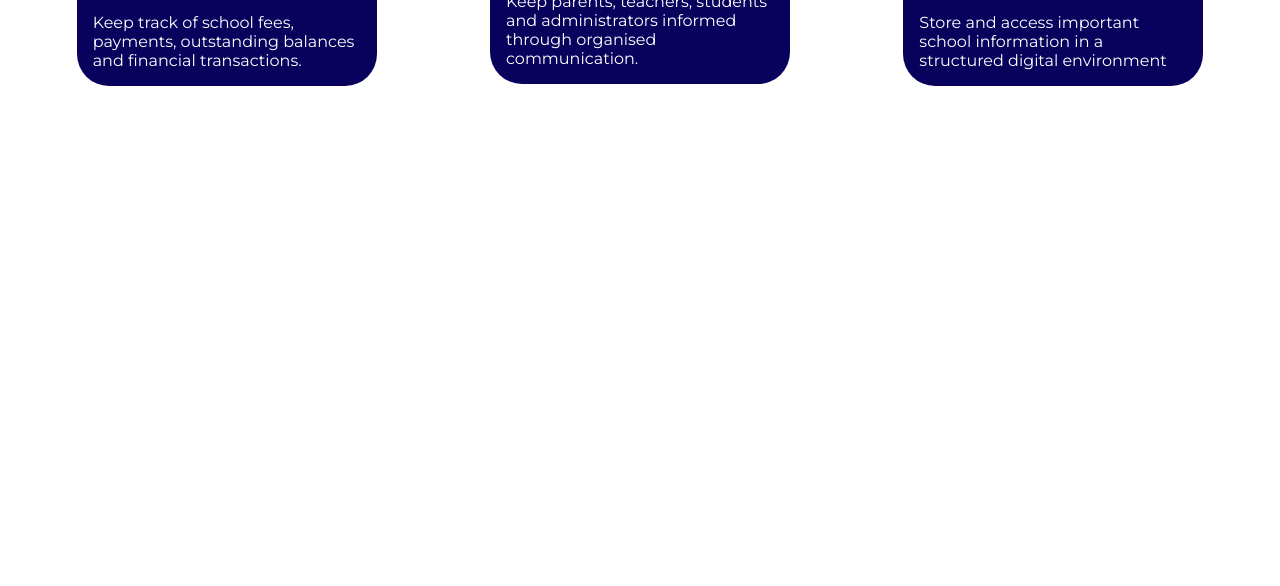
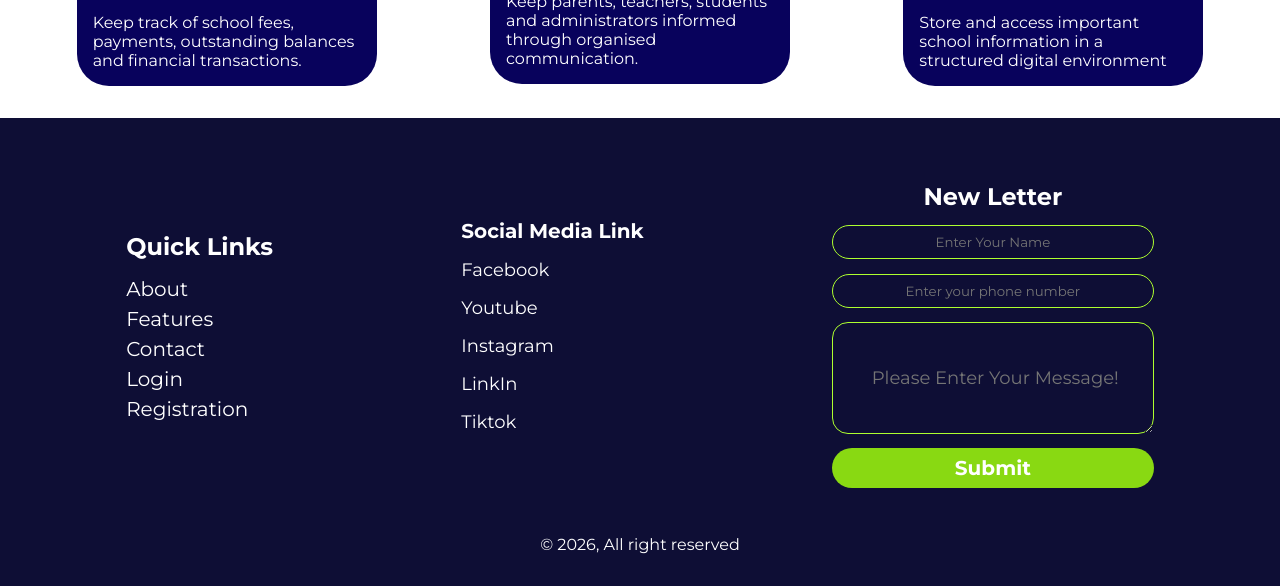
Before and after one commit to wiahd0000/Edu-School, a plain HTML site: page index.html in a window 1280 px wide. Shown: the part 1388-1974 px from the top of the page. Before the commit the page ends 1506 px from the top, so only its background shows below. Drawn offline with Linux system fonts and the light colour scheme; a web font is replaced by a local one.

Commit message:
footer commit first time

```diff
--- a/index.html
+++ b/index.html
@@ -130,8 +130,47 @@ save time and improve operational efficiency.</p>
 
   <!-- footer section -->
 
-  <footer>
+  <footer class="foot-section">
+   <div class="footer-container">
+     <section class="quickLinks">
+      <h3>Quick Links</h3>
+       <nav>
+      <a href="#about">About</a>
+      <a href="#features">Features</a>
+      <a href="#contact">Contact</a>
+      <a href="#login">Login</a>
+      <a href="#login">Registration</a>
+    </nav>
+    </section>
 
+    <!-- soclia media link -->
+
+    <section class="socialMediaLinks">
+<h3>Social Media Link</h3>
+       <div>
+      <a href="#">Facebook</a>
+      <a href="#">Youtube</a>
+      <a href="#">Instagram</a>
+      <a href="#">LinkIn</a>
+      <a href="#">Tiktok</a>
+       </div>
+    </section>
+
+
+
+<form id="formContact">
+    <section class="newLetter">
+      <h4>New Letter</h4>
+      <input type="text" placeholder="Enter Your Name" id="name">
+      <input type="tel" placeholder="Enter your phone number" id="number">
+      <textarea cols="30" rows="5" placeholder=" Please Enter Your Message!" id="textarea"></textarea>
+      <button type="submit">Submit</button>
+      <p id="message"></p>
+    </section>
+</form>
+
+   </div>
+<p class="right">&copy; 2026, All right reserved</p>
   </footer>
 
   <script src="main.js"></script>
--- a/main.js
+++ b/main.js
@@ -8,8 +8,40 @@ burger.addEventListener("click", ()=>{
 
 menus.querySelectorAll("a").forEach(link =>{
   link.addEventListener("click", ()=>{
-    menus.classList.remove("active")
-  })
+    menus.classList.remove("active");
+  });
+});
+
+// form validation
+
+const form = document.getElementById("formContact");
+
+form.addEventListener("submit", (e)=>{
+  e.preventDefault();
+
+  const fullName = document.getElementById("name").value.trim();
+  const phone = document.getElementById("number").value.trim();
+  const text = document.getElementById("textarea").value.trim();
+  const message = document.getElementById("message");
+
+  if(fullName === ""){
+   message.textContent = "Enter Your FullName";
+   message.style.color = "red";
+  }
+else if(!/^(0\d{9}|\+231\d{9})$/.test(phone)){
+  message.textContent = "Please Enter Valid Number";
+  message.style.color = "red";
+}
+else if(text === ""){
+  message.textContent = "Enter Your Message, Please!";
+  message.style.color = "red"
+}
+
+else{
+  message.textContent = "Form Submitted Sucessfully!";
+  message.style.color = "green"
+  form.reset();
+}
 })
 
 
--- a/style.css
+++ b/style.css
@@ -33,7 +33,11 @@ nav{
 .head a{
 text-decoration: none;
 font-size: 24px;
-color: darkblue;
+color: rgba(7, 7, 82, 0.945);
+  }
+
+  .head a:hover{
+    color: rgba(78, 136, 2, 0.801);
   }
 
 
@@ -44,12 +48,7 @@ color: darkblue;
    cursor: pointer;
   }
 
-  .head .login{
-    background-color: darkblue;
-    color: white;
-    padding: 2px 20px;
-    border-radius: 40px;
-  }
+
 
   /* home section styling */
   .hero{
@@ -168,10 +167,126 @@ color: darkblue;
   gap: 1.5rem;
   }
 
+  /* footer section styling */
+  .foot-section{
+    width: 100%;
+    background-color: rgb(14, 14, 53);
+    padding: 2rem;
+  }
+
+   .footer-container{
+    display: flex;
+    align-items: center;
+    justify-content: space-around;
+    align-content: center;
+    justify-items: center;
+
+  }
+
+
+  .quickLinks nav{
+  display: flex;
+  flex-direction: column;
+  gap: 6px;
+  margin-top: 1rem;
+  }
+
+  .quickLinks nav a{
+    color: white;
+    text-decoration: none;
+    font-size: 20px;
+  }
+
+   .quickLinks nav a:hover{
+    color: greenyellow;
+    font-weight: bold;
+   }
+
+  .quickLinks h3{
+    color: white;
+    font-size: 24px;
+  }
+
+  .socialMediaLinks div{
+    display: flex;
+    flex-direction: column;
+    gap: 1rem;
+    margin-top: 1rem;
+  }
+
+  .socialMediaLinks h3{
+    color: white;
+    font-size: 20px;
+  }
+
+   .socialMediaLinks div a{
+    text-decoration: none;
+    color: white;
+    font-size: 18px;
+   }
+
+   .socialMediaLinks div a:hover{
+    color: greenyellow;
+    font-weight: bold;
+   }
+
+  .newLetter{
+    display: flex;
+    flex-direction: column;
+    gap: 0.9rem;
+    margin-top: 2rem;
+  }
+
+  .newLetter h4{
+    color: white;
+    font-size: 24px;
+    text-align: center;
+  }
+
+  .newLetter input{
+    padding: 0.5rem;
+    border-radius: 2rem;
+    text-align: center;
+    outline: none;
+    background: none;
+    border: 1px solid greenyellow;
+    color: white;
+
+  }
+
+  textarea{
+   border-radius: 1rem;
+   background: none;
+   outline: none;
+   border:  1px solid greenyellow;
+   text-align: center;
+   align-content: center;
+   color: white;
+   font-size: 18px;
+  }
+
+  .newLetter button{
+    padding: 0.5rem;
+    border-radius: 2rem;
+    background-color: rgba(146, 231, 17, 0.938);
+    border: none;
+    cursor: pointer;
+    font-size: 20px;
+    font-weight: bold;
+    color: white;
+  }
+
+  .right{
+    color: white;
+    margin-top: 2rem;
+    text-align: center;
+  }
+
+
 
   /* media query */
 @media (max-width: 900px) {
-    nav{
+    .head nav{
     display: none;
     position: absolute;
     flex-direction: column;
@@ -204,9 +319,17 @@ color: darkblue;
 
   }
 
-    .card{
-      /* flex-direction: column; */
-    }
+  /* footer section styling */
+
+   .footer-container{
+   flex-direction: column;
+   gap: 0.5rem;
+   align-items: center;
+   text-align: center;
+
+  }
+
+
 
 
 }
```
